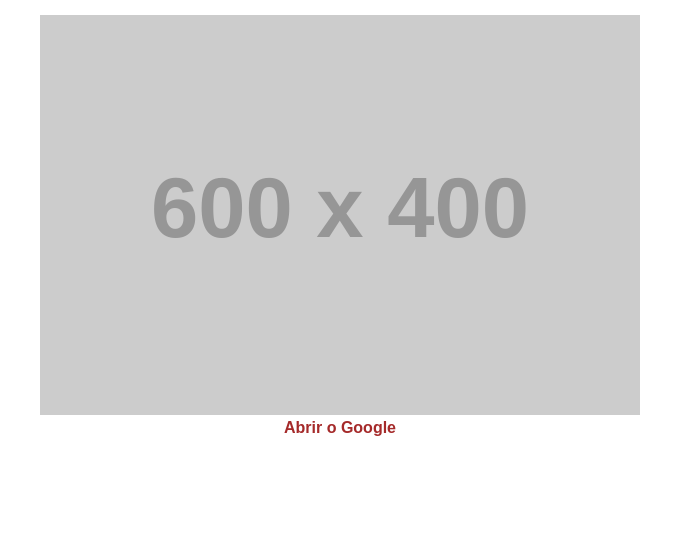
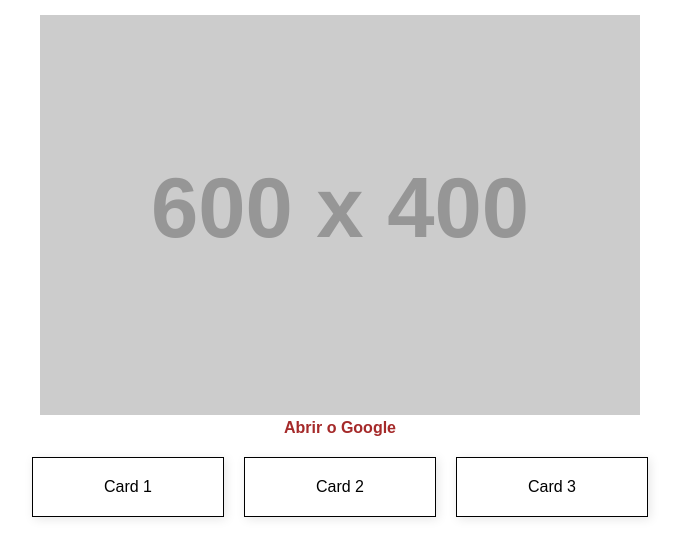
Before and after one commit to veniciusrenner/css-fs25, a plain HTML site: page index.html in a window 1280 px wide. Shown: the part 104-662 px from the top of the page, without its empty margins (300-981 px from the left). Drawn offline with Linux system fonts and the light colour scheme; placeholder pictures from the web are drawn by us.

Commit message:
inicio do flex box

```diff
--- a/index.html
+++ b/index.html
@@ -11,5 +11,13 @@
     <p>Esta é minha primeira página criada com HTML.</p>
     <img src="https://placehold.co/600x400" alt="Imagem com fundo cinza">
     <a href="https://www.google.com/" target="_blank">Abrir o Google</a>
+
+<!-- Flexbox -->
+
+    <div class="container">
+        <div id="card">Card 1</div>
+        <div id="card">Card 2</div>
+        <div id="card">Card 3</div>
+    </div>
 </body>
 </html>
--- a/style.css
+++ b/style.css
@@ -21,3 +21,23 @@ a:hover {
     font-size: 20px;
     transition: 0.3s;
 }
+
+/* Flexbox */
+
+.container {
+    display: flex;
+    justify-content: center;
+    gap: 20px;
+    margin-top: 20px;
+
+}
+#card {
+    background-color: white;
+    padding: 20px;
+    border: 20px;
+    border: 1px solid;
+    width: 150px;
+    text-align: center;
+    box-shadow: 2px 2px 10px rgba(0, 0, 0,0.1);
+
+}
```
